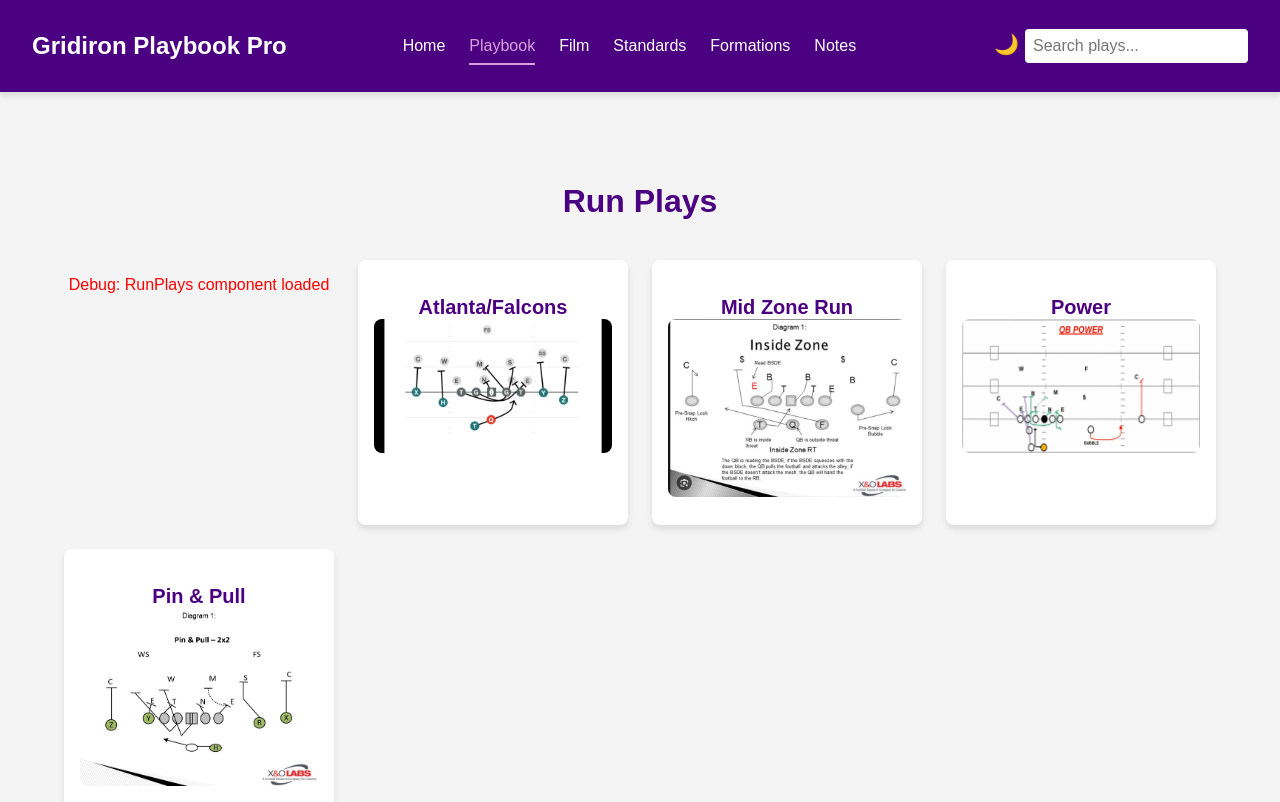
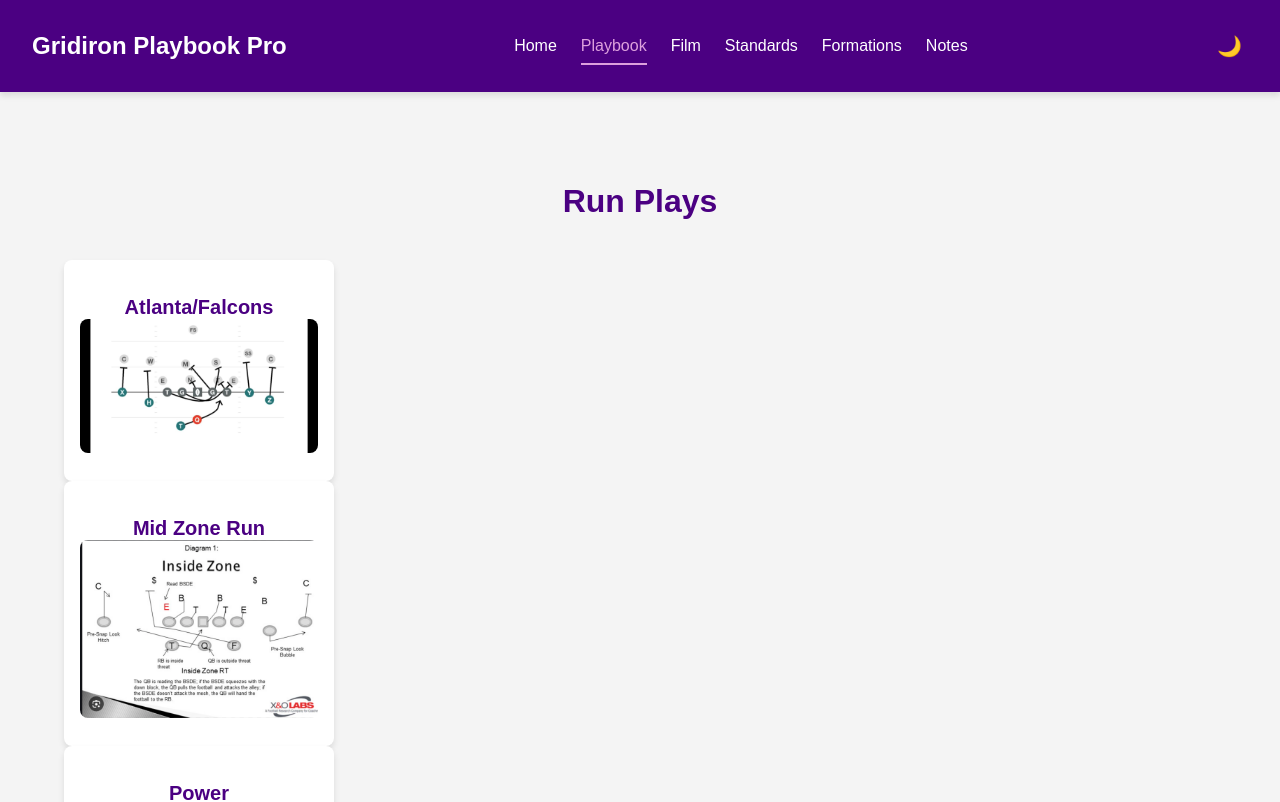
Before and after one commit to jjsed87/coach-hub, a React (Create React App) app: page /playbook in a window 1280 px wide. Shown: the top 802 px of the page. Built offline with nearby package versions, Linux system fonts and the light colour scheme.

Commit message:
Refactor: remove Debug message, remove Screen Plays, integrate AddPlay, clean header

```diff
--- a/src/components/Dashboard.js
+++ b/src/components/Dashboard.js
@@ -20,11 +20,6 @@
           <p>Protection schemes for passing plays</p>
           <span>12 plays</span>
         </div>
-        <div className="card" onClick={() => navigate('/screen-plays')}>
-          <h3>Screen Plays</h3>
-          <p>RB, WR, and TE screen concepts</p>
-          <span>8 plays</span>
-        </div>
       </div>
       <Quiz />
     </section>
--- a/src/components/Header.js
+++ b/src/components/Header.js
@@ -25,7 +25,6 @@
         <button className="theme-toggle" onClick={() => setDarkMode(!darkMode)}>
           {darkMode ? '☀️' : '🌙'}
         </button>
-        <input type="text" placeholder="Search plays..." className="search-bar" />
       </div>
     </header>
   );
--- a/src/components/RunPlays.js
+++ b/src/components/RunPlays.js
@@ -1,29 +1,31 @@
-import React from 'react';
+import React, { useState } from 'react';
 import { useNavigate } from 'react-router-dom';
 import './RunPlays.css';
+import AddPlay from './AddPlay';
 
 function RunPlays() {
   const navigate = useNavigate();
+  // initial built-in run plays
+  const initialPlays = [
+    { id: 'falcons', name: 'Atlanta/Falcons', diagram: '/Falcons.jpg' },
+    { id: 'zone', name: 'Mid Zone Run', diagram: '/Zone.png' },
+    { id: 'power', name: 'Power', diagram: '/Power.jpg' },
+    { id: 'pin-pull', name: 'Pin & Pull', diagram: '/Pinpull.jpg' },
+  ];
+  const [plays, setPlays] = useState(initialPlays);
+  const handleAdd = (play) => setPlays([...plays, play]);
 
   return (
     <section className="run-plays">
       <h2>Run Plays</h2>
-      <p style={{ color: 'red' }}>Debug: RunPlays component loaded</p>
-      <div className="play" onClick={() => navigate('/play-detail/falcons')}>
-        <h3>Atlanta/Falcons</h3>
-        <img src="/Falcons.jpg" alt="Atlanta/Falcons Diagram" />
-      </div>
-      <div className="play" onClick={() => navigate('/play-detail/zone')}>
-        <h3>Mid Zone Run</h3>
-        <img src="/Zone.png" alt="Mid Zone Run Diagram" />
-      </div>
-      <div className="play" onClick={() => navigate('/play-detail/power')}>
-        <h3>Power</h3>
-        <img src="/Power.jpg" alt="Power Run Diagram" />
-      </div>
-      <div className="play" onClick={() => navigate('/play-detail/pin-pull')}>
-        <h3>Pin & Pull</h3>
-        <img src="/Pinpull.jpg" alt="Pin & Pull Diagram" />
+      <div className="play-grid">
+        {plays.map(play => (
+          <div key={play.id} className="play" onClick={() => navigate(`/play-detail/${play.id}`)}>
+            <h3>{play.name}</h3>
+            <img src={play.diagram} alt={`${play.name} Diagram`} />
+          </div>
+        ))}
+        <AddPlay onAdd={handleAdd} />
       </div>
     </section>
   );
```
